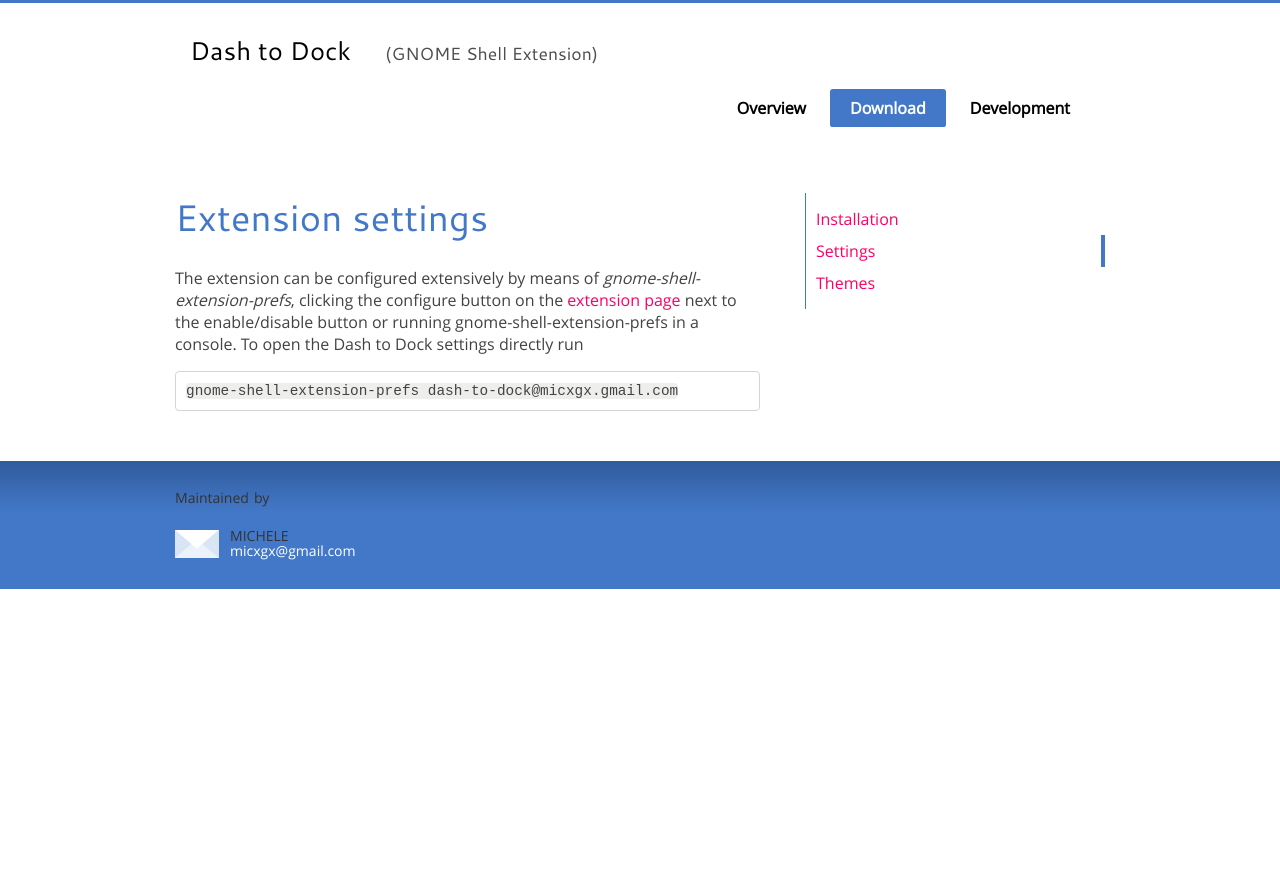
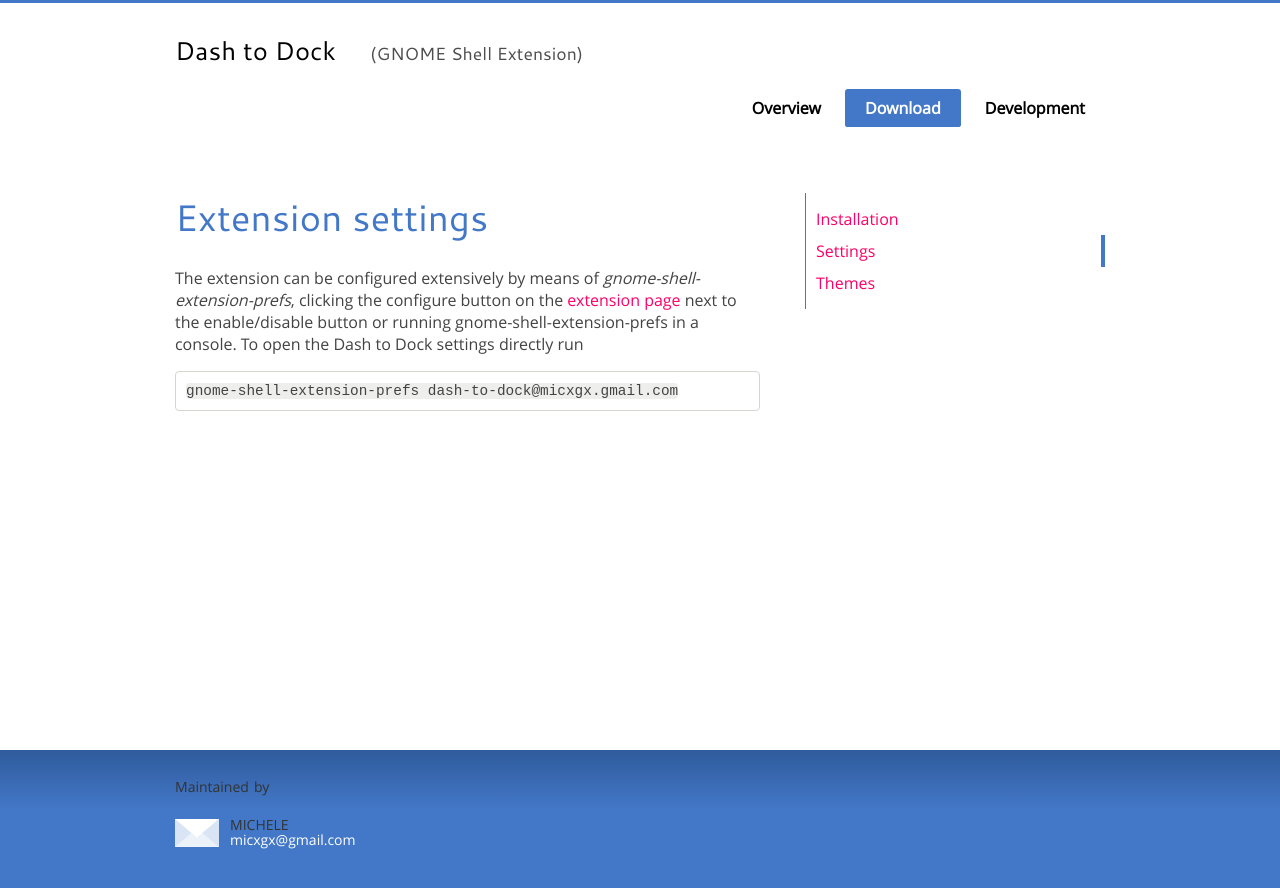
Before and after one commit to micheleg/dash-to-dock, a Jekyll site: the page built from settings.md, in a window 1280 px wide. Shown: the top 888 px of the page. Built offline with Jekyll 4.4.1, drawn with Linux system fonts in a browser that asks for light colours; Markdown is read by kramdown in place of the engine named in the settings; comment, search, counter and statistics services are not loaded.

Commit message:
Keep the footer at the bottom of the page.

```diff
--- a/_includes/default_footer.html
+++ b/_includes/default_footer.html
@@ -1,3 +1,4 @@
+</div>
 <footer>
   <div class="container">
     <p>Maintained by</p>
--- a/_includes/default_header.html
+++ b/_includes/default_header.html
@@ -13,9 +13,8 @@
   <link rel="stylesheet" type="text/css" href="{{ relative }}/css/style.css" />
   {% include analytics.html %}
 </head>
-
 <body>
-
+<div id="main">
 <header>
   <div class="container">
     <h1> Dash to Dock</h1>
--- a/css/style.css
+++ b/css/style.css
@@ -10,10 +10,24 @@
 {% include cantarell_fontface.css %}
 {% include opensans_fontface.css %}
 
+/*
+* height chain to move the footer at th bottom of the page.  Only the last
+* element should have min-height 100% instead of height, since the parent stated
+* height and not the computed one is taken into account by standard complaint
+* browsers.
+*/
+html, body {
+    height:100%;
+}
+
 body {
     font-family: 'Open sans', sans-serif;
     font-size: 16px;
-    border-top: 3px solid {{ page.LightBlue }} ;
+}
+
+#main {
+     min-height:100%;
+     margin-bottom: -150px; /* footer total height */
 }
 
 h1, h2, h3 {
@@ -32,10 +46,8 @@
 }
 
 header {
-    padding:30px 15px 15px 15px;
-    max-width:930px;
-    margin:auto;
-
+   padding:30px 0px 15px 0px;
+   border-top: 3px solid {{ page.LightBlue }} ;
 }
 
 header h1 {
@@ -149,13 +161,16 @@
 
 }
 
+#maincontent {
+    padding-bottom: 200px; /* footer totoal height + real padding */
+}
+
 #maincontent, #homecontent {
     max-width:585px;
 }
 
 #maincontent p{
     text-align:left;
-
 }
 
 #content img.right {
@@ -301,6 +316,8 @@
 }
 
 footer {
+    clear:both;
+    height: 90px;
     line-height:100%;
     margin:auto;
     padding: 30px ;
@@ -310,7 +327,6 @@
     color:#333333;
     background: #4378c8;
     background: #274c85 linear-gradient(to bottom , #305b9c  0% , #4378c8 40%) repeat-x;
-    margin-top:50px;
 }
 
 footer p {
```
